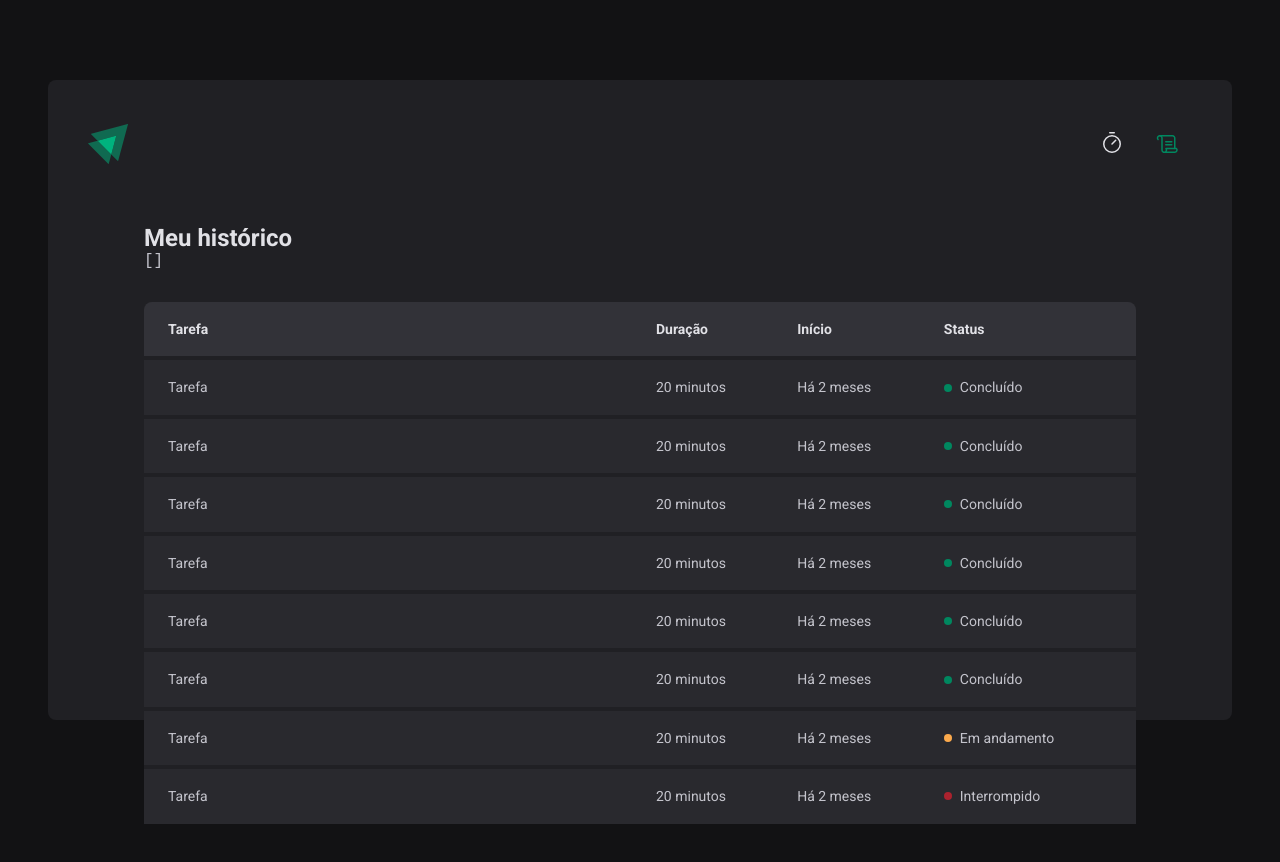
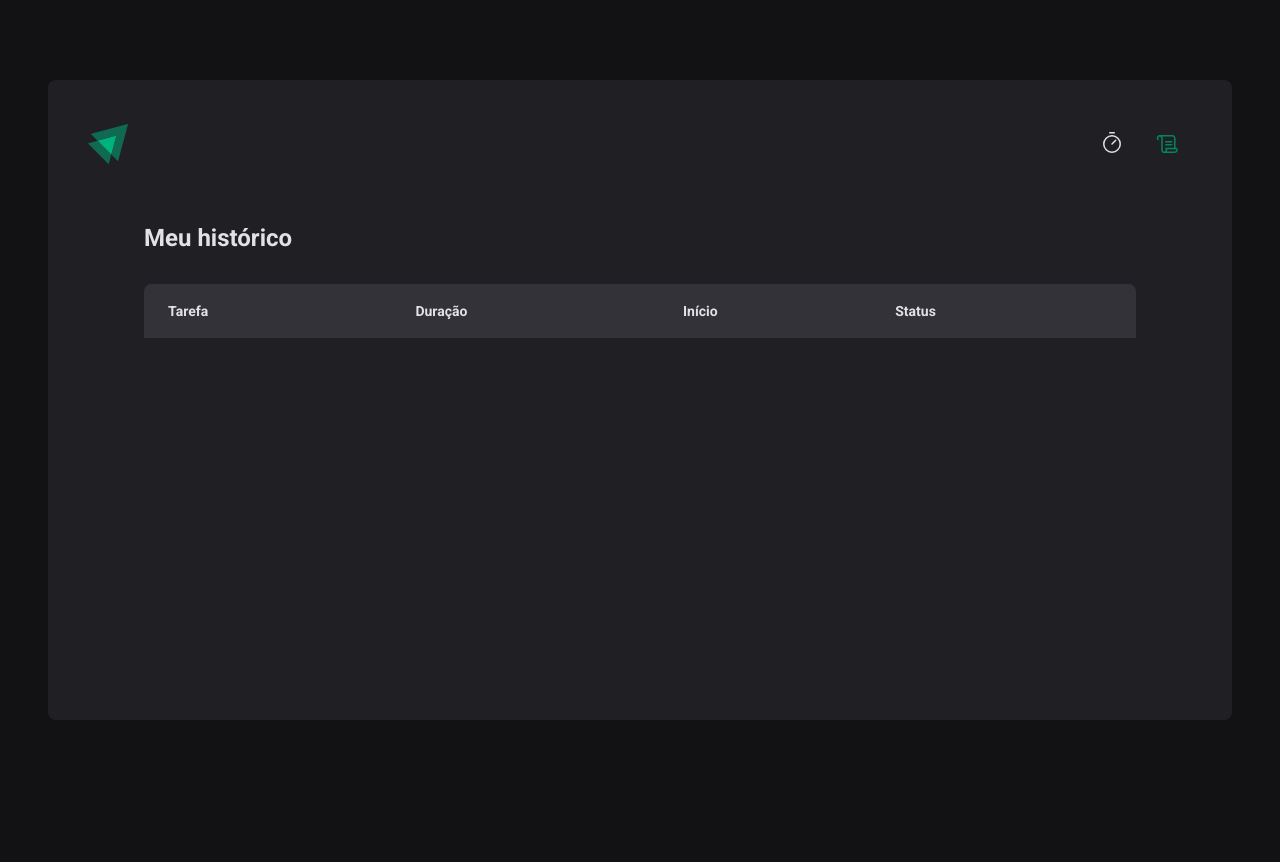
Before and after one commit to vyxxr/ignite-timer, a React (Vite) app: page /history in a window 1280 px wide. Shown: the top 862 px of the page. After the commit the page ends 800 px from the top, so only its background shows below. Built offline with nearby package versions, Linux system fonts and the light colour scheme.

Commit message:
add history correct data

```diff
--- a/src/pages/History/index.tsx
+++ b/src/pages/History/index.tsx
@@ -1,4 +1,6 @@
 import { useContext } from 'react'
+import { formatDistanceToNow } from 'date-fns'
+import ptBR from 'date-fns/locale/pt-BR'
 import { HistoryContainer, HistoryList, Status } from './styles'
 import { CyclesContext } from '../../contexts/CyclesContext'
 
@@ -7,8 +9,6 @@
   return (
     <HistoryContainer>
       <h1>Meu histórico</h1>
-
-      <pre>{JSON.stringify(cycles, null, 2)}</pre>
 
       <HistoryList>
         <table>
@@ -21,70 +21,33 @@
             </tr>
           </thead>
           <tbody>
-            <tr>
-              <td>Tarefa</td>
-              <td>20 minutos</td>
-              <td>Há 2 meses</td>
-              <td>
-                <Status statusColor="green">Concluído</Status>
-              </td>
-            </tr>
-            <tr>
-              <td>Tarefa</td>
-              <td>20 minutos</td>
-              <td>Há 2 meses</td>
-              <td>
-                <Status statusColor="green">Concluído</Status>
-              </td>
-            </tr>
-            <tr>
-              <td>Tarefa</td>
-              <td>20 minutos</td>
-              <td>Há 2 meses</td>
-              <td>
-                <Status statusColor="green">Concluído</Status>
-              </td>
-            </tr>
-            <tr>
-              <td>Tarefa</td>
-              <td>20 minutos</td>
-              <td>Há 2 meses</td>
-              <td>
-                <Status statusColor="green">Concluído</Status>
-              </td>
-            </tr>
-            <tr>
-              <td>Tarefa</td>
-              <td>20 minutos</td>
-              <td>Há 2 meses</td>
-              <td>
-                <Status statusColor="green">Concluído</Status>
-              </td>
-            </tr>
-            <tr>
-              <td>Tarefa</td>
-              <td>20 minutos</td>
-              <td>Há 2 meses</td>
-              <td>
-                <Status statusColor="green">Concluído</Status>
-              </td>
-            </tr>
-            <tr>
-              <td>Tarefa</td>
-              <td>20 minutos</td>
-              <td>Há 2 meses</td>
-              <td>
-                <Status statusColor="yellow">Em andamento</Status>
-              </td>
-            </tr>
-            <tr>
-              <td>Tarefa</td>
-              <td>20 minutos</td>
-              <td>Há 2 meses</td>
-              <td>
-                <Status statusColor="red">Interrompido</Status>
-              </td>
-            </tr>
+            {cycles.map((cycle) => {
+              return (
+                <tr key={cycle.id}>
+                  <td>{cycle.task}</td>
+                  <td>{cycle.minutesAmount} minutos</td>
+                  <td>
+                    {formatDistanceToNow(cycle.startDate, {
+                      addSuffix: true,
+                      locale: ptBR,
+                    })}
+                  </td>
+                  <td>
+                    {cycle.finishedDate && (
+                      <Status statusColor="green">Concluído</Status>
+                    )}
+
+                    {cycle.interruptedDate && (
+                      <Status statusColor="red">Interrompido</Status>
+                    )}
+
+                    {!cycle.finishedDate && !cycle.interruptedDate && (
+                      <Status statusColor="yellow">Em andamento</Status>
+                    )}
+                  </td>
+                </tr>
+              )
+            })}
           </tbody>
         </table>
       </HistoryList>
```
